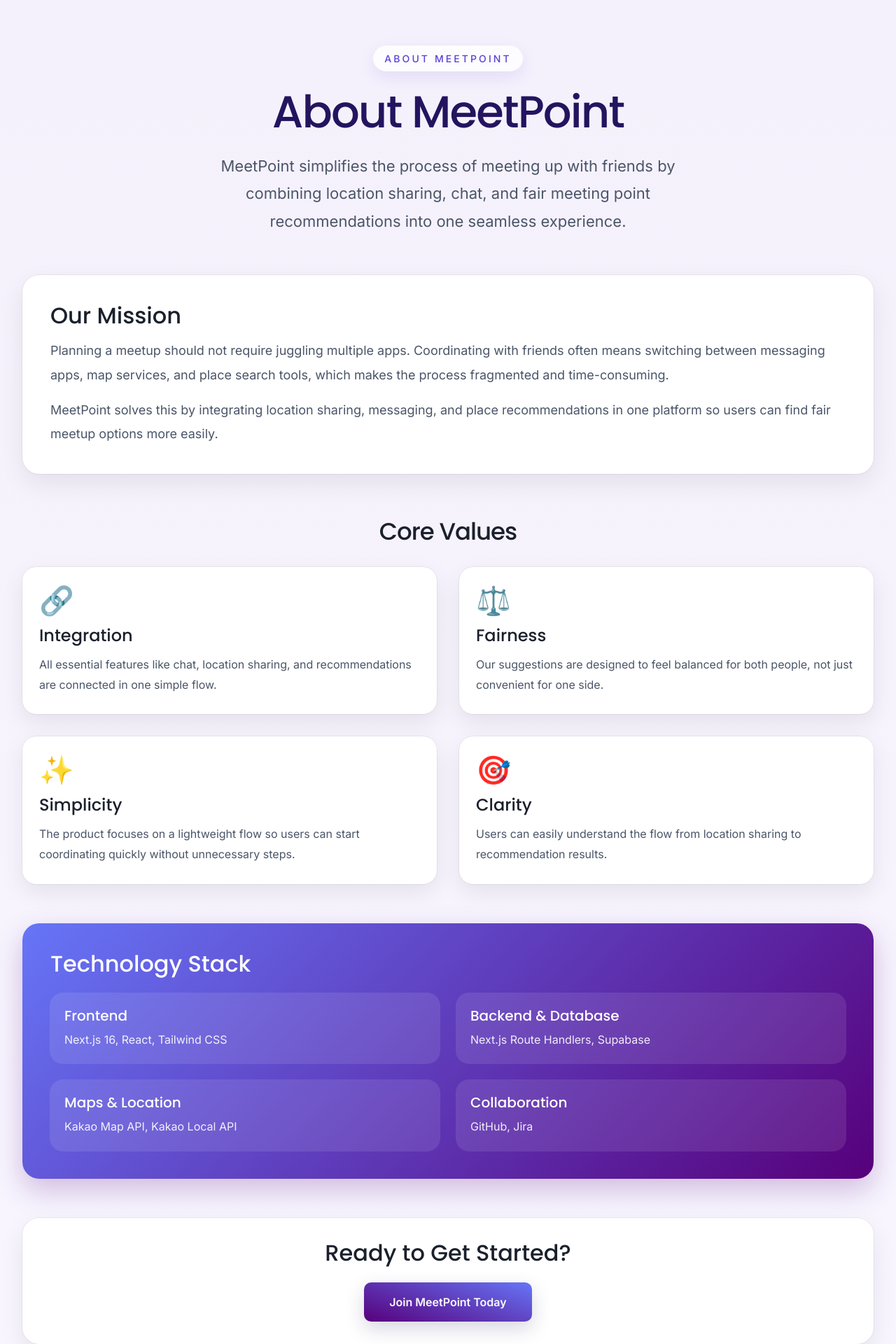
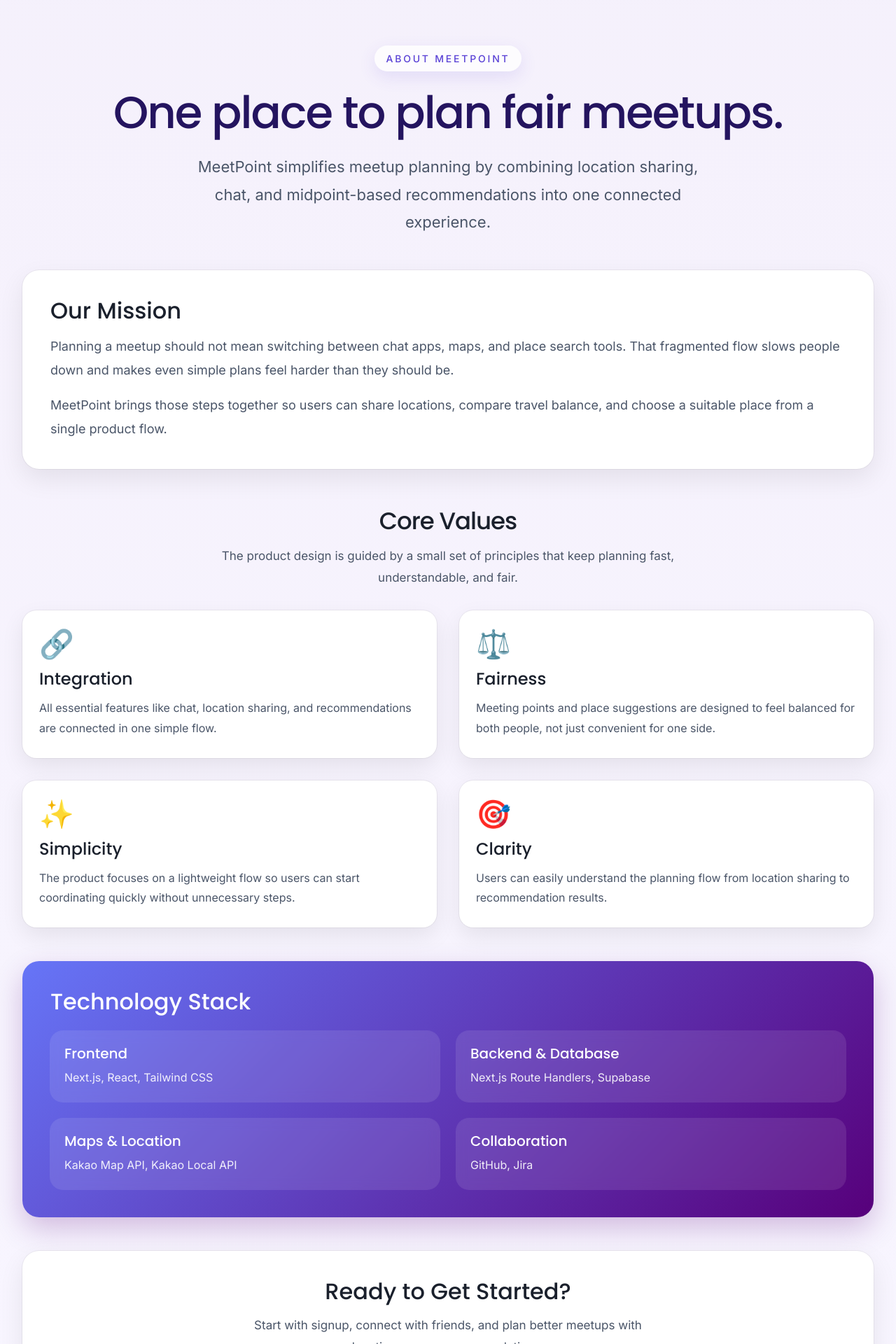
Before and after one commit to sungeun15/meetpoint, a Next.js app: page /about in a window 1280 px wide. Shown: the part 100-2020 px from the top of the page at 70% size. Built offline with nearby package versions, Linux system fonts and the light colour scheme.

Commit message:
feat: refine about page copy and responsive spacing

```diff
--- a/app/about/page.tsx
+++ b/app/about/page.tsx
@@ -23,7 +23,7 @@ const aboutValues = [
         icon: "⚖️",
         title: "Fairness",
         description:
-            "Our suggestions are designed to feel balanced for both people, not just convenient for one side.",
+            "Meeting points and place suggestions are designed to feel balanced for both people, not just convenient for one side.",
     },
     {
         icon: "✨",
@@ -35,14 +35,14 @@ const aboutValues = [
         icon: "🎯",
         title: "Clarity",
         description:
-            "Users can easily understand the flow from location sharing to recommendation results.",
+            "Users can easily understand the planning flow from location sharing to recommendation results.",
     },
 ];
 
 const aboutStackGroups = [
     {
         title: "Frontend",
-        description: "Next.js 16, React, Tailwind CSS",
+        description: "Next.js, React, Tailwind CSS",
     },
     {
         title: "Backend & Database",
@@ -68,12 +68,12 @@ function ValueCard({
     description: string;
 }) {
     return (
-        <article className="flex h-full flex-col rounded-[20px] bg-white px-5 py-6 shadow-[0px_12px_32px_rgba(0,0,0,0.08)] ring-1 ring-black/5 sm:px-6 sm:py-7">
-            <div className="text-[36px] leading-none sm:text-[40px]">{icon}</div>
+        <article className="flex h-full flex-col rounded-[18px] bg-white px-5 py-5 shadow-[0px_12px_32px_rgba(0,0,0,0.08)] ring-1 ring-black/5 sm:rounded-[20px] sm:px-6 sm:py-7">
+            <div className="text-[34px] leading-none sm:text-[40px]">{icon}</div>
             <h3 className={`${poppins.className} mt-4 text-[22px] leading-[1.2] text-[#1a202c] sm:text-[24px]`}>
                 {title}
             </h3>
-            <p className={`${inter.className} mt-3 text-[15px] leading-[1.8] text-[#4a5568] sm:text-[16px]`}>
+            <p className={`${inter.className} mt-3 max-w-[30ch] text-[15px] leading-[1.8] text-[#4a5568] sm:max-w-none sm:text-[16px]`}>
                 {description}
             </p>
         </article>
@@ -83,45 +83,48 @@ function ValueCard({
 export default function AboutPage() {
     return (
         <main className="flex-1 bg-[linear-gradient(180deg,rgba(243,238,251,0.84)_0%,rgba(230,221,255,0.28)_100%)] text-[#1a202c]">
-            <section className="mx-auto flex w-full max-w-[1440px] flex-col px-5 pb-16 pt-10 sm:px-8 sm:pb-20 sm:pt-14 md:px-10 md:pt-16 lg:px-8 lg:pb-24 lg:pt-20">
-                <div className="mx-auto flex max-w-[900px] flex-col items-center text-center">
+            <section className="mx-auto flex w-full max-w-[1440px] flex-col px-4 pb-14 pt-8 sm:px-6 sm:pb-20 sm:pt-12 md:px-10 md:pt-16 lg:px-8 lg:pb-24 lg:pt-20">
+                <div className="mx-auto flex max-w-[960px] flex-col items-center text-center sm:max-w-[820px] lg:max-w-[960px]">
                     <p
-                        className={`${inter.className} rounded-full bg-white/80 px-4 py-2 text-[13px] font-medium uppercase tracking-[0.22em] text-[#5b43d6] shadow-[0px_8px_24px_rgba(91,67,214,0.12)] sm:text-[14px]`}
+                        className={`${inter.className} rounded-full bg-white/80 px-4 py-2 text-[12px] font-medium uppercase tracking-[0.2em] text-[#5b43d6] shadow-[0px_8px_24px_rgba(91,67,214,0.12)] sm:text-[14px]`}
                     >
                         About MeetPoint
                     </p>
                     <h1
-                        className={`${poppins.className} mt-6 text-[clamp(2.6rem,8vw,4rem)] leading-[1.06] tracking-[-0.03em] text-[#24145f]`}
+                        className={`${poppins.className} mt-5 text-[clamp(2.3rem,9vw,4rem)] leading-[1.08] tracking-[-0.03em] text-[#24145f] sm:mt-6`}
                     >
-                        About MeetPoint
+                        One place to plan fair meetups.
                     </h1>
                     <p
-                        className={`${inter.className} mt-6 max-w-[760px] text-[18px] leading-[1.8] text-[#4a5568] sm:text-[20px] lg:text-[22px]`}
+                        className={`${inter.className} mt-5 max-w-[48rem] text-[16px] leading-[1.8] text-[#4a5568] sm:mt-6 sm:text-[19px] lg:text-[22px]`}
                     >
-                        MeetPoint simplifies the process of meeting up with friends by combining location sharing, chat, and fair meeting point recommendations into one seamless experience.
+                        MeetPoint simplifies meetup planning by combining location sharing, chat, and midpoint-based recommendations into one connected experience.
                     </p>
                 </div>
 
-                <div className="mt-12 rounded-[24px] bg-white px-5 py-6 shadow-[0px_14px_36px_rgba(0,0,0,0.08)] ring-1 ring-black/5 sm:mt-14 sm:px-8 sm:py-8 lg:px-10 lg:py-10">
+                <div className="mt-10 rounded-[22px] bg-white px-5 py-6 shadow-[0px_14px_36px_rgba(0,0,0,0.08)] ring-1 ring-black/5 sm:mt-12 sm:rounded-[24px] sm:px-8 sm:py-8 lg:px-10 lg:py-10">
                     <h2 className={`${poppins.className} text-[28px] leading-[1.12] text-[#1a202c] sm:text-[32px]`}>
                         Our Mission
                     </h2>
                     <p className={`${inter.className} mt-4 text-[16px] leading-[1.9] text-[#4a5568] sm:text-[17px] lg:text-[18px]`}>
-                        Planning a meetup should not require juggling multiple apps. Coordinating with friends often means switching between messaging apps, map services, and place search tools, which makes the process fragmented and time-consuming.
+                        Planning a meetup should not mean switching between chat apps, maps, and place search tools. That fragmented flow slows people down and makes even simple plans feel harder than they should be.
                     </p>
                     <p className={`${inter.className} mt-4 text-[16px] leading-[1.9] text-[#4a5568] sm:text-[17px] lg:text-[18px]`}>
-                        MeetPoint solves this by integrating location sharing, messaging, and place recommendations in one platform so users can find fair meetup options more easily.
+                        MeetPoint brings those steps together so users can share locations, compare travel balance, and choose a suitable place from a single product flow.
                     </p>
                 </div>
 
-                <div className="mt-12 sm:mt-14 lg:mt-16">
+                <div className="mt-10 sm:mt-12 lg:mt-14">
                     <div className="mx-auto max-w-[760px] text-center">
                         <h2 className={`${poppins.className} text-[30px] leading-[1.08] tracking-[-0.03em] text-[#1a202c] sm:text-[34px]`}>
                             Core Values
                         </h2>
+                        <p className={`${inter.className} mt-4 text-[16px] leading-[1.8] text-[#4a5568] sm:text-[17px]`}>
+                            The product design is guided by a small set of principles that keep planning fast, understandable, and fair.
+                        </p>
                     </div>
 
-                    <div className="mt-8 grid gap-5 sm:grid-cols-2 sm:gap-6 xl:gap-8">
+                    <div className="mt-8 grid gap-4 sm:grid-cols-2 sm:gap-6 xl:gap-8">
                         {aboutValues.map((value) => (
                             <ValueCard
                                 key={value.title}
@@ -133,11 +136,11 @@ export default function AboutPage() {
                     </div>
                 </div>
 
-                <div className="mt-12 rounded-[24px] bg-[linear-gradient(135deg,#6675f7_0%,#57007b_100%)] px-5 py-6 text-white shadow-[0px_16px_42px_rgba(87,0,123,0.24)] sm:mt-14 sm:px-8 sm:py-8 lg:px-10 lg:py-10">
+                <div className="mt-10 rounded-[22px] bg-[linear-gradient(135deg,#6675f7_0%,#57007b_100%)] px-5 py-6 text-white shadow-[0px_16px_42px_rgba(87,0,123,0.24)] sm:mt-12 sm:rounded-[24px] sm:px-8 sm:py-8 lg:px-10 lg:py-10">
                     <h2 className={`${poppins.className} text-[28px] leading-[1.12] sm:text-[32px]`}>
                         Technology Stack
                     </h2>
-                    <div className="mt-6 grid gap-5 sm:grid-cols-2 sm:gap-6">
+                    <div className="mt-6 grid gap-4 sm:grid-cols-2 sm:gap-6">
                         {aboutStackGroups.map((group) => (
                             <div key={group.title} className="rounded-[18px] bg-white/10 px-4 py-4 backdrop-blur-sm ring-1 ring-white/10 sm:px-5 sm:py-5">
                                 <h3 className={`${poppins.className} text-[19px] leading-[1.2] sm:text-[20px]`}>
@@ -151,13 +154,16 @@ export default function AboutPage() {
                     </div>
                 </div>
 
-                <div className="mt-12 flex flex-col items-center rounded-[24px] bg-white px-5 py-8 text-center shadow-[0px_14px_36px_rgba(0,0,0,0.08)] ring-1 ring-black/5 sm:mt-14 sm:px-8 lg:px-10">
+                <div className="mt-10 flex flex-col items-center rounded-[22px] bg-white px-5 py-7 text-center shadow-[0px_14px_36px_rgba(0,0,0,0.08)] ring-1 ring-black/5 sm:mt-12 sm:rounded-[24px] sm:px-8 sm:py-8 lg:px-10 lg:py-10">
                     <h2 className={`${poppins.className} text-[28px] leading-[1.12] text-[#1a202c] sm:text-[32px]`}>
                         Ready to Get Started?
                     </h2>
+                    <p className={`${inter.className} mt-4 max-w-[38rem] text-[16px] leading-[1.8] text-[#4a5568] sm:text-[17px]`}>
+                        Start with signup, connect with friends, and plan better meetups with location-aware recommendations.
+                    </p>
                     <GradientActionLink
                         href="/signup"
-                        className={`${inter.className} mt-6 inline-flex min-h-[56px] w-full cursor-pointer items-center justify-center rounded-[10px] px-8 py-4 text-[15px] font-semibold text-[#fafafa] shadow-[0px_10px_28px_rgba(36,20,95,0.18)] transition-transform hover:-translate-y-0.5 sm:w-auto sm:min-w-[240px] sm:text-[16px]`}
+                        className={`${inter.className} mt-6 inline-flex min-h-[56px] w-full cursor-pointer items-center justify-center rounded-[10px] px-6 py-4 text-[15px] font-semibold text-[#fafafa] shadow-[0px_10px_28px_rgba(36,20,95,0.18)] transition-transform hover:-translate-y-0.5 sm:w-auto sm:min-w-[240px] sm:px-8 sm:text-[16px]`}
                     >
                         Join MeetPoint Today
                     </GradientActionLink>
```
